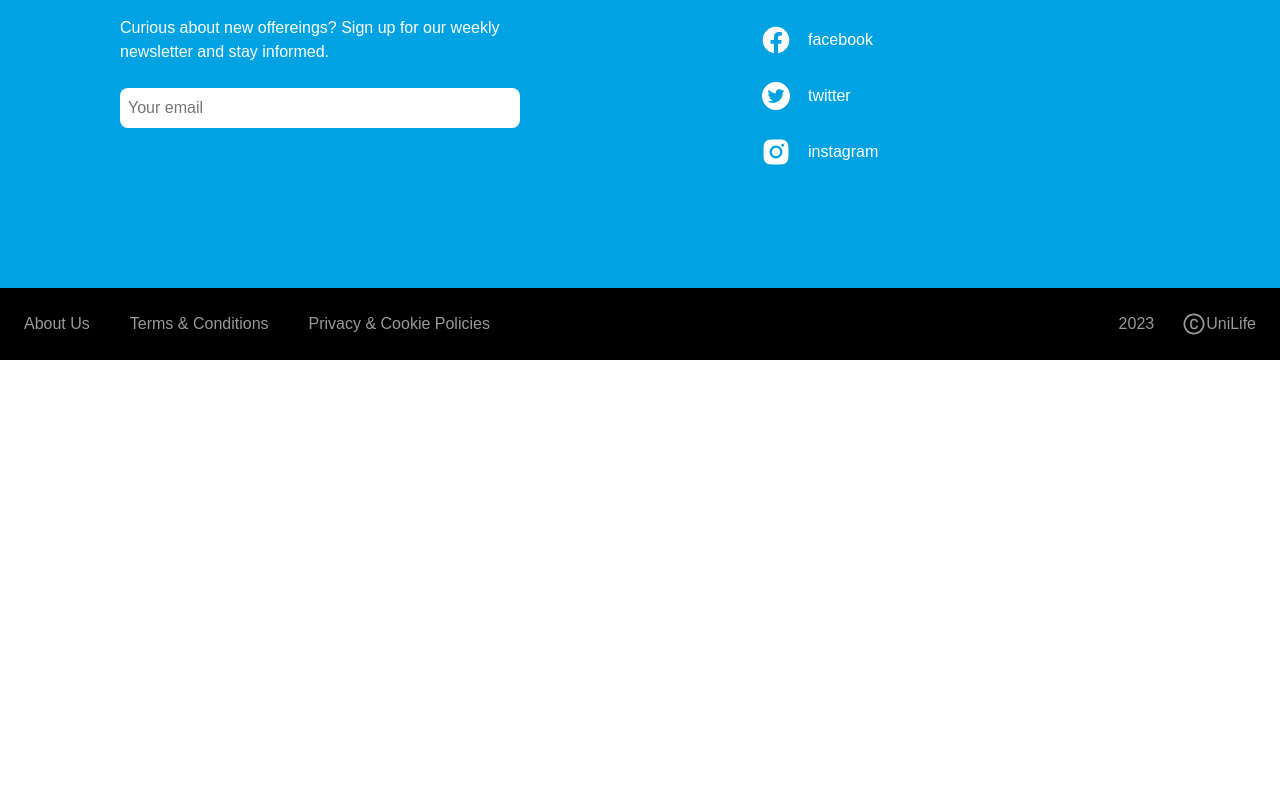
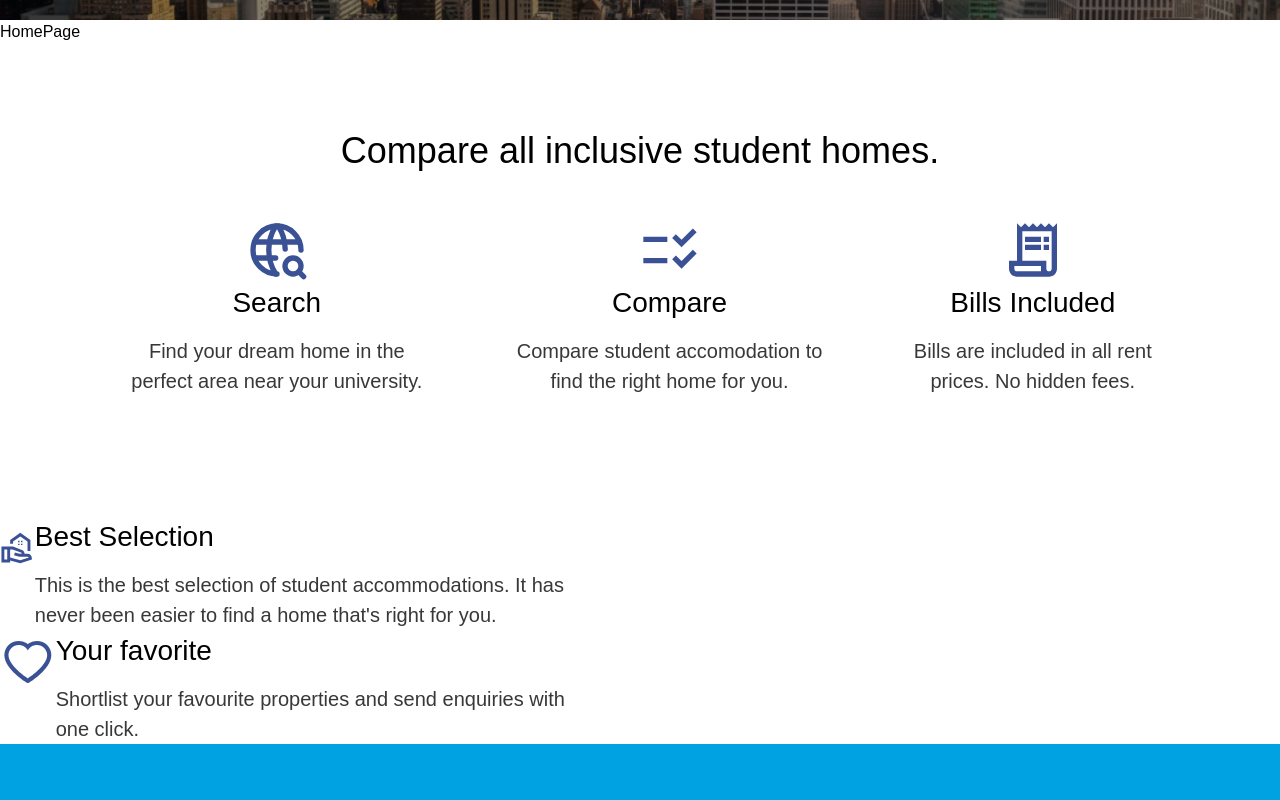
Before and after one commit to albertdang8/uniLife, a React (Vite) app in the folder code/: page / in a window 1280 px wide. Shown: the part 440-1240 px from the top of the page. Before the commit the page ends 800 px from the top, so only its background shows below. Built offline with nearby package versions, Linux system fonts and the light colour scheme; a small style sheet from the web is missing.

Commit message:
more homepage shenanigans because i let em shenan once

```diff
--- a/code/src/components/Footer/Footer.css
+++ b/code/src/components/Footer/Footer.css
@@ -1,6 +1,7 @@
 .footer-container {
-    position: absolute;
+    position: relative;
     bottom: 0;
+    left: 0;
     width: 100%;
 }
 
@@ -15,7 +16,7 @@
 
 .contact-info-left {
     width: 50%;
-    padding: 120px;
+    padding: 80px;
 }
 
 .contact-text {
@@ -33,7 +34,8 @@
 
 .contact-info-right {
     width: 50%;
-    padding: 120px;
+    padding: 80px;
+    align-items: flex-start;
 }
 
 .icon-item {
@@ -48,7 +50,7 @@
 
 .btm-foot-container {
     display: flex;
-    justify-content: space-between;
+    justify-content: space-around;
     color: var(--clr-secondary);
     background-color: var(--clr-primary);
     font-size: var(--fs-400);
--- a/code/src/components/Footer/Footer.jsx
+++ b/code/src/components/Footer/Footer.jsx
@@ -13,7 +13,7 @@ function Footer() {
   return (
     <div className="footer-container">
       <div className="contact-info-container row">
-        <div className="contact-info-left column">
+        <div className="contact-info-left column j-center a-center">
           <h3 className="footer-title">Keep in touch</h3>
           <p className="contact-text">
             Curious about new offereings? Sign up for our weekly newsletter and
@@ -25,7 +25,7 @@ function Footer() {
             placeholder="Your email"
           />
         </div>
-        <div className="contact-info-right column">
+        <div className="contact-info-right column j-center a-center">
           <h3 className="footer-title">Let's Socialize</h3>
           <div className="icon-item ">
             <BiLogoFacebookCircle size={32} className="space"/>
--- a/code/src/pages/Homepage/HomePage.css
+++ b/code/src/pages/Homepage/HomePage.css
@@ -0,0 +1,37 @@
+.bottom-container {
+    margin: 80px;
+}
+
+.feature-title {
+    font-size: var(--fs-600);
+    font-weight: var(--fw-semi-bold);
+    text-align: center;
+}
+
+.features {
+    justify-content: space-evenly;
+}
+
+.feature-section {
+    padding: 40px;
+    text-align: center;
+}
+
+.feature-icon {
+    color: var(--clr-accent);
+}
+
+.section-title {
+    font-size: calc(1.5rem + 4px);
+    /* just to get 28px */
+    margin-bottom: 12px;
+}
+
+.section-title+p {
+    color: #383838;
+    font-size: var(--fs-450);
+}
+
+.quality-left {
+    width: 45%;
+}
--- a/code/src/pages/Homepage/HomePage.jsx
+++ b/code/src/pages/Homepage/HomePage.jsx
@@ -1,16 +1,71 @@
 import React from "react";
+import { TbWorldSearch } from "react-icons/tb";
+import { MdChecklistRtl, MdOutlineReceiptLong, MdOutlineRealEstateAgent } from "react-icons/md";
+import { GiTreehouse } from "react-icons/gi";
+import { AiOutlineHeart } from "react-icons/ai";
+
 import Header from "../../components/Header/Header";
 import Slider from "../../components/Slider/Slider";
 
 import "./HomePage.css";
 
 function HomePage({ homeBanner }) {
-
   return (
     <div>
       <Header />
-      <Slider homeBanner={homeBanner}/>
+      <Slider homeBanner={homeBanner} />
       HomePage
+      <div className="bottom-container">
+        <h2 className="feature-title">Compare all inclusive student homes.</h2>
+        <div className="features row">
+          <div className="feature-section column j-center a-center">
+            <TbWorldSearch size={64} className="feature-icon" />
+            <h4 className="section-title">Search</h4>
+            <p>
+              Find your dream home in the perfect area near your university.
+            </p>
+          </div>
+          <div className="feature-section column j-center a-center">
+            <MdChecklistRtl size={64} className="feature-icon" />
+            <h4 className="section-title">Compare</h4>
+            <p>Compare student accomodation to find the right home for you.</p>
+          </div>
+          <div className="feature-section column j-center a-center">
+            <MdOutlineReceiptLong size={64} className="feature-icon" />
+            <h4 className="section-title">Bills Included</h4>
+            <p>Bills are included in all rent prices. No hidden fees.</p>
+          </div>
+        </div>
+      </div>
+      <div className="quality-container column">
+        <div className="quality-left">
+          <div className="feature-item row">
+            <MdOutlineRealEstateAgent size={64} className="feature-icon" />
+            <div className="column">
+              <h4 className="section-title">Best Selection</h4>
+
+              <p>
+                This is the best selection of student accommodations. It has
+                never been easier to find a home that's right for you.
+              </p>
+            </div>
+          </div>
+          <div className="feature-item row">
+            <AiOutlineHeart size={64} className="feature-icon" />
+            <div className="column">
+              <h4 className="section-title">Your favorite</h4>
+
+              <p>
+                Shortlist your favourite properties and send enquiries with one
+                click.
+              </p>
+            </div>
+          </div>
+        </div>
+        <div className="quality-right">
+
+        </div>
+      </div>
     </div>
   );
 }
```
Also changed, not shown: 1 other file (tests, documents, lock files or other folders).
